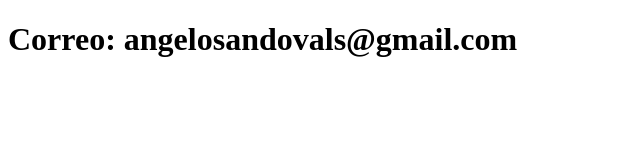
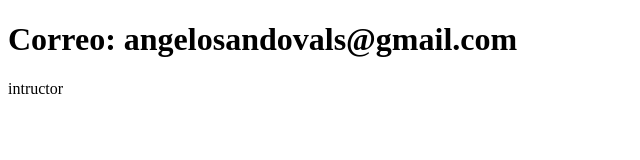
Before and after one commit to asandovals/Sistema_de_registro, a plain HTML site: page contacto.html in a window 1280 px wide. Shown: the full height of the page, 0-640 px from the left. Drawn offline with Linux system fonts and the light colour scheme.

Commit message:
actualiza el contacto

```diff
--- a/contacto.html
+++ b/contacto.html
@@ -8,5 +8,6 @@
 <body>
     <h1>
         Correo: angelosandovals@gmail.com</h1><!--linea agregada-->
-</body>
+        <p>intructor</p><!--nueva actualizacion-->
+    </body>
 </html>
```
